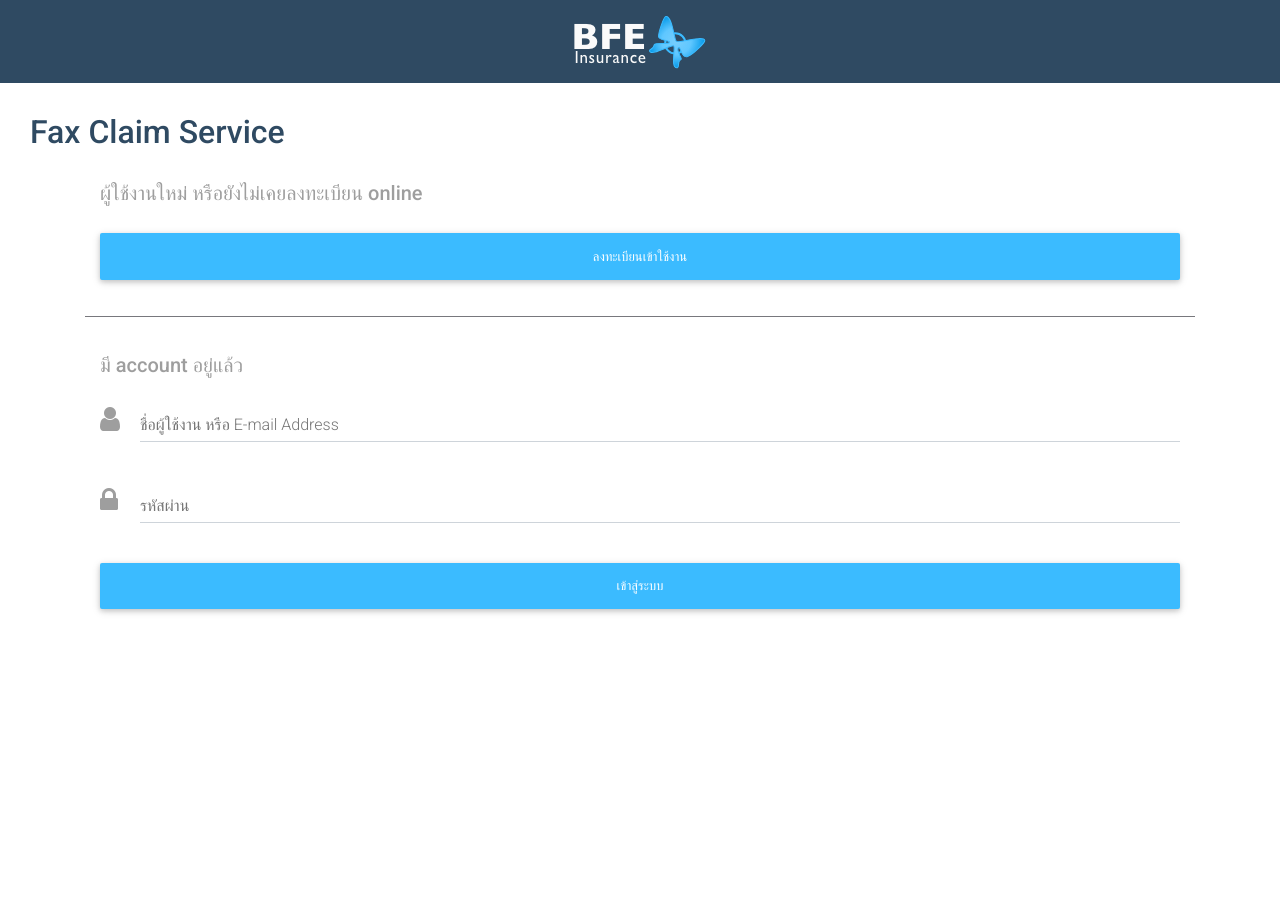
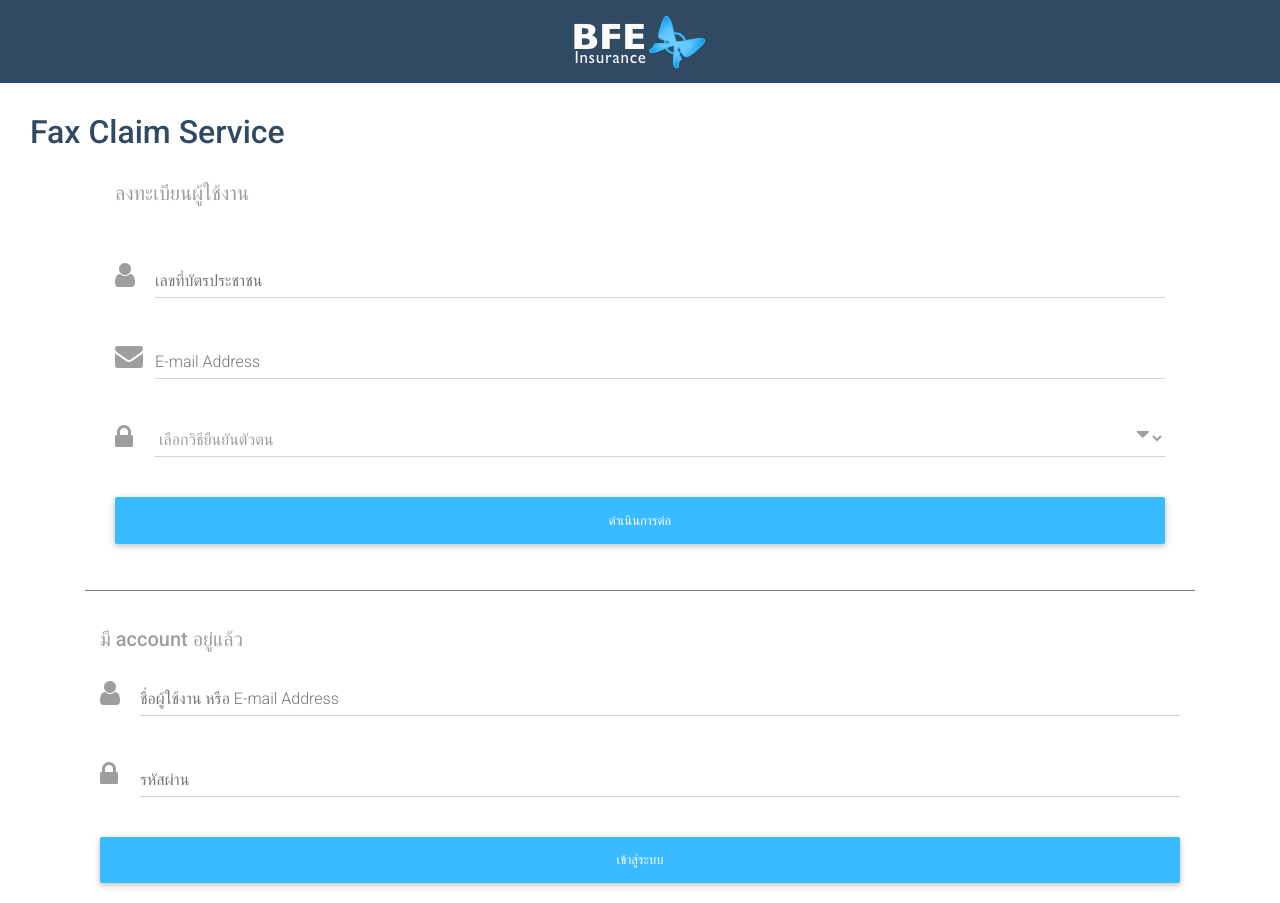
Before and after one commit to aant123/WebDemoRP, a React (Create React App) app: page / in a window 1280 px wide. Before the commit the page ends 800 px from the top, so only its background shows below. Built offline with nearby package versions, Linux system fonts and the light colour scheme; no server answers.

Commit message:
Create login and register container, add citizen id to store

```diff
--- a/src/App.css
+++ b/src/App.css
@@ -11,10 +11,6 @@ h1, h2, h3, h4, h5, h6 {
 .btn-reject {
   background: red !important;
   color: none !important;
-}
-
-.dark-blue {
-  color: #2F4A62;
 }
 
 .footer {
--- a/src/App.js
+++ b/src/App.js
@@ -4,8 +4,8 @@ import Header from './rp/component/Header'
 import { Col } from "mdbreact";
 import './App.css';
 
-import Login from './rp/component/Login'
-import Register from './rp/component/Register'
+import Login from './rp/contrainer/LoginContainer'
+import Register from './rp/contrainer/RegisterContainer'
 import ClaimStatus from './rp/contrainer/ClaimStatusContainer'
 import FillUserInfo from './rp/component/FillUserInfo'
 import IdpList from './rp/contrainer/ListIdpContrainer'
--- /dev/null
+++ b/src/rp/component/FillLogin.js
@@ -0,0 +1,45 @@
+import React, { Component } from "react";
+import { withRouter } from "react-router-dom";
+
+import { Input, Button, Col } from "mdbreact";
+
+class FillLogin extends Component {
+  clickSubmitLogin = () => {
+    this.props.history.push("/selectIdp");
+  };
+
+  render() {
+    return (
+      <div>
+        <Col style={{ paddingTop: "20px", paddingBottom: "20px" }}>
+          <form>
+            <h5 className="text-left grey-text">มี account อยู่แล้ว</h5>
+            <div className="grey-text">
+            <Input
+              label="ชื่อผู้ใช้งาน หรือ E-mail Address"
+              icon="user"
+              type="email"
+              validate
+            />
+            <Input
+              label="รหัสผ่าน"
+              icon="lock"
+              type="password"
+              validate
+            />
+            </div>
+            <Button
+              block
+              color="primary"
+              onClick={this.clickSubmitLogin}
+            >
+              เข้าสู่ระบบ
+            </Button>
+          </form>
+        </Col>
+      </div>
+    );
+  }
+}
+
+export default withRouter(FillLogin);
--- /dev/null
+++ b/src/rp/component/FillRegister.js
@@ -0,0 +1,72 @@
+import React, { Component } from "react";
+import { withRouter } from 'react-router-dom'
+
+import { Input, Button, Container, Col, Fa } from "mdbreact";
+
+class FillRegister extends Component {
+  constructor(props) {
+    super(props);
+    this.state = {
+      id: ''
+    }
+  }
+
+  clickSubmit = () => {
+    this.props.getId(this.state.id)
+    this.props.history.push('/');
+  };
+  enterId = (event) => {
+    this.setState({ id: event.target.value })
+  }
+  render() {
+    return (
+      <Container>
+        <Col style={{ paddingBottom: "20px" }}>
+          <h5 className="text-left grey-text" style={{ marginTop: "30px" }}>
+            ลงทะเบียนผู้ใช้งาน
+          </h5>
+        </Col>
+        <Col style={{ paddingBottom: "30px" }}>
+          <form>
+            <div className="grey-text">
+              <Input
+                label="เลขที่บัตรประชาชน"
+                icon="user"
+                type="number"
+                validate
+                value={this.state.id}
+                onChange={this.enterId}
+              />
+              <Input
+                label="E-mail Address"
+                icon="envelope"
+                type="email"
+                validate
+              />
+              <div className="md-form form-group">
+                <Fa icon="lock" className="prefix" />
+                <div style={{ position: "absolute", right: '1rem', bottom: '1rem' }}>
+                  <Fa icon="sort-down" size='lg' />
+                </div>
+                <select
+                  className="form-control validate dropdown grey-text"
+                  required
+                >
+                  <option value="">เลือกวิธียืนยันตัวตน</option>
+                  <option value="1">One</option>
+                  <option value="2">Two</option>
+                  <option value="3">Three</option>
+                </select>
+              </div>
+            </div>
+            <Button block color="primary" onClick={this.clickSubmit}>
+              ดำเนินการต่อ
+            </Button>
+          </form>
+        </Col>
+      </Container>
+    );
+  }
+}
+
+export default withRouter(FillRegister);
--- a/src/rp/component/Register.js
+++ b/src/rp/component/Register.js
@@ -1,67 +1,30 @@
 import React, { Component } from "react";
 import { withRouter } from 'react-router-dom'
 
-import { Input, Button, Container, Col, Fa } from "mdbreact";
+import { Button, Col } from "mdbreact";
 
-class Register extends Component {
-  clickSubmit = () => {
-    this.props.history.push('/');
+class Login extends Component {
+
+  clickSubmitRegister = () => {
+    this.props.history.push('/register');
   };
+
   render() {
     return (
-      <Container>
+      <div>
         <Col style={{ paddingBottom: "20px" }}>
-          <h5 className="text-left grey-text" style={{ marginTop: "30px" }}>
-            ลงทะเบียนผู้ใช้งาน
+          <h5 className="h5 text-left grey-text" style={{ marginTop: "30px" }}>
+            ผู้ใช้งานใหม่ หรือยังไม่เคยลงทะเบียน online
           </h5>
         </Col>
-        <Col style={{ paddingBottom: "30px" }}>
-          <form>
-            <div className="grey-text">
-              <Input
-                label="เลขที่บัตรประชาชน"
-                icon="user"
-                group
-                type="text"
-                validate
-                error="wrong"
-                success="right"
-              />
-              <Input
-                label="E-mail Address"
-                icon="envelope"
-                group
-                type="email"
-                validate
-                error="wrong"
-                success="right"
-              />
-
-              <div className="md-form form-group">
-                <Fa icon="lock" className="prefix" />
-                <div style={{ position: "absolute", right: '1rem', bottom: '1rem' }}>
-                  <Fa icon="sort-down" size='lg' />
-                </div>
-                <select
-                  className="form-control validate dropdown grey-text"
-                  required
-                >
-                  <option value="">เลือกวิธียืนยันตัวตน</option>
-                  <option value="1">One</option>
-                  <option value="2">Two</option>
-                  <option value="3">Three</option>
-                </select>
-              </div>
-
-            </div>
-            <Button block color="primary" onClick={this.clickSubmit}>
-              ดำเนินการต่อ
-              </Button>
-          </form>
+        <Col style={{ paddingBottom: "20px" }}>
+          <Button block color="primary" onClick={this.clickSubmitRegister}>
+            ลงทะเบียนเข้าใช้งาน
+          </Button>
         </Col>
-      </Container>
+      </div>
     );
   }
 }
 
-export default withRouter(Register);
+export default withRouter(Login);
--- /dev/null
+++ b/src/rp/contrainer/LoginContainer.js
@@ -0,0 +1,19 @@
+import React, { Component } from "react";
+
+import { Button, Container, Col } from "mdbreact";
+import FillLogin from '../component/FillLogin';
+import FillRegister from '../component/FillRegister';
+
+class LoginContainer extends Component {
+  render() {
+    return (
+      <Container>
+        <FillRegister />
+        <hr />
+        <FillLogin />
+      </Container>
+    );
+  }
+}
+
+export default LoginContainer;
--- /dev/null
+++ b/src/rp/contrainer/RegisterContainer.js
@@ -0,0 +1,17 @@
+import React, { Component } from "react";
+import { connect } from 'react-redux'
+import FillRegister from '../component/FillRegister'
+
+class RegisterContainer extends Component {
+  render() {
+    const { getId } = this.props
+    return (
+      <FillRegister getId={getId}/>
+    );
+  }
+}
+const mapDispatchToProps = dispatch => ({
+  getId: (citizenId) => dispatch({ type: 'GET_CITIZEN_ID', citizenId })
+})
+
+export default connect(null, mapDispatchToProps)(RegisterContainer);
--- a/src/rp/reducer/reducer.js
+++ b/src/rp/reducer/reducer.js
@@ -1,21 +1,23 @@
-const reducer = (state={idpList:[],showModalReqIdp:false,showLoading: false,isSuccess: false,showLoadingIdpList:false},action) => {
-    switch(action.type) {
-        case 'SHOW_LOADING_GET_LIST_IDP' :
-            return {...state,showLoadingIdpList:true}
+const reducer = (state = { idpList: [], showModalReqIdp: false, showLoading: false, isSuccess: false, showLoadingIdpList: false }, action) => {
+  switch (action.type) {
+    case 'SHOW_LOADING_GET_LIST_IDP':
+      return { ...state, showLoadingIdpList: true }
     case 'GET_LIST_IDP_SUCCEEDED':
-            return {...state,idpList:action.idpList,showLoadingIdpList:false}
+      return { ...state, idpList: action.idpList, showLoadingIdpList: false }
     case 'SELECT_IDP_FROM_LIST':
-            return {...state,objIdpAtSelect:action.objIDP,showModalReqIdp:action.showModalReqIdp,requestId:action.requestId, currentDate: action.currentDate}
+      return { ...state, objIdpAtSelect: action.objIDP, showModalReqIdp: action.showModalReqIdp, requestId: action.requestId, currentDate: action.currentDate }
     case 'SHOW_LOADIND':
-            return {...state,showLoading: true}
+      return { ...state, showLoading: true }
     case 'SUCESS_MODAL_REQUEST_IDP':
-            return {...state,showModalReqIdp:!action.closeModalReqIdp}
+      return { ...state, showModalReqIdp: !action.closeModalReqIdp }
     case 'CREATE_REQUEST_CALLBACK':
-            return {...state,showLoading: false,requestStatus:action.requestStatus }
+      return { ...state, showLoading: false, requestStatus: action.requestStatus }
     case 'GET_CLAIM_INFO':
       return { ...state, insuranceNo: action.insuranceNo, hospital: action.hospital, currentDateInClaim: action.currentDateInClaim }
+    case 'GET_CITIZEN_ID':
+      return { ...state, citizenId: action.citizenId }
     case 'AS_ACCEPT_SUCCESS':
-            return { ...state, isSuccess: true}
+      return { ...state, isSuccess: true }
     default:
       return state
   }
```
Lines whose indentation alone changed are shown as unchanged.
